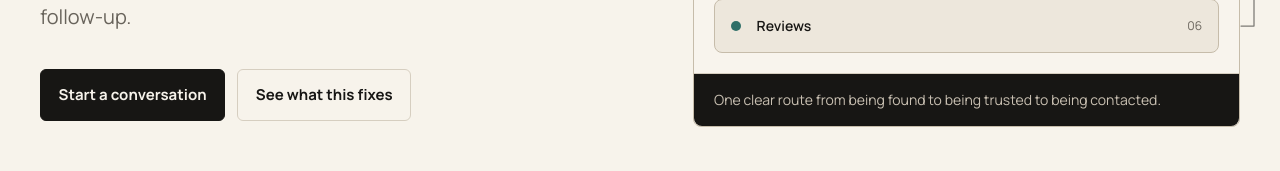
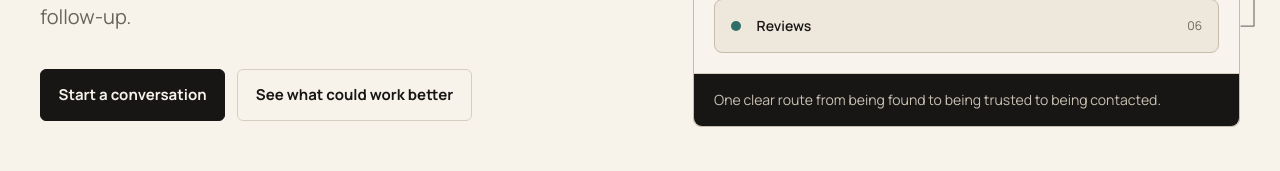
Before and after one commit to Joe002mx/JMINFRASTRUCTURE, a Next.js app: page / in a window 1280 px wide. Shown: the part 559-730 px from the top of the page. Built offline with nearby package versions, Linux system fonts and the light colour scheme.

Commit message:
Hero Copy

```diff
--- a/app/page.tsx
+++ b/app/page.tsx
@@ -124,7 +124,7 @@ function HeroSection() {
               Start a conversation
             </a>
             <a className="button-secondary" href="#reality-gap">
-              See what this fixes
+              See what could work better
             </a>
           </div>
         </Reveal>
@@ -354,7 +354,9 @@ function FounderSection() {
             <div className="mt-6 grid gap-4 text-base leading-7 text-[color:var(--muted)] sm:text-lg">
               <p>
                 I&apos;m Joe, founder of JM Infrastructure Consultancy, based in
-                Glasgow. I build practical online infrastructure for
+                Glasgow. I studied mathematics at the University of Glasgow,
+                and that shapes how I approach systems, clarity, and structure.
+                I build practical online infrastructure for
                 businesses that are already doing good work, but are not being
                 represented properly when people look them up.
               </p>
```
